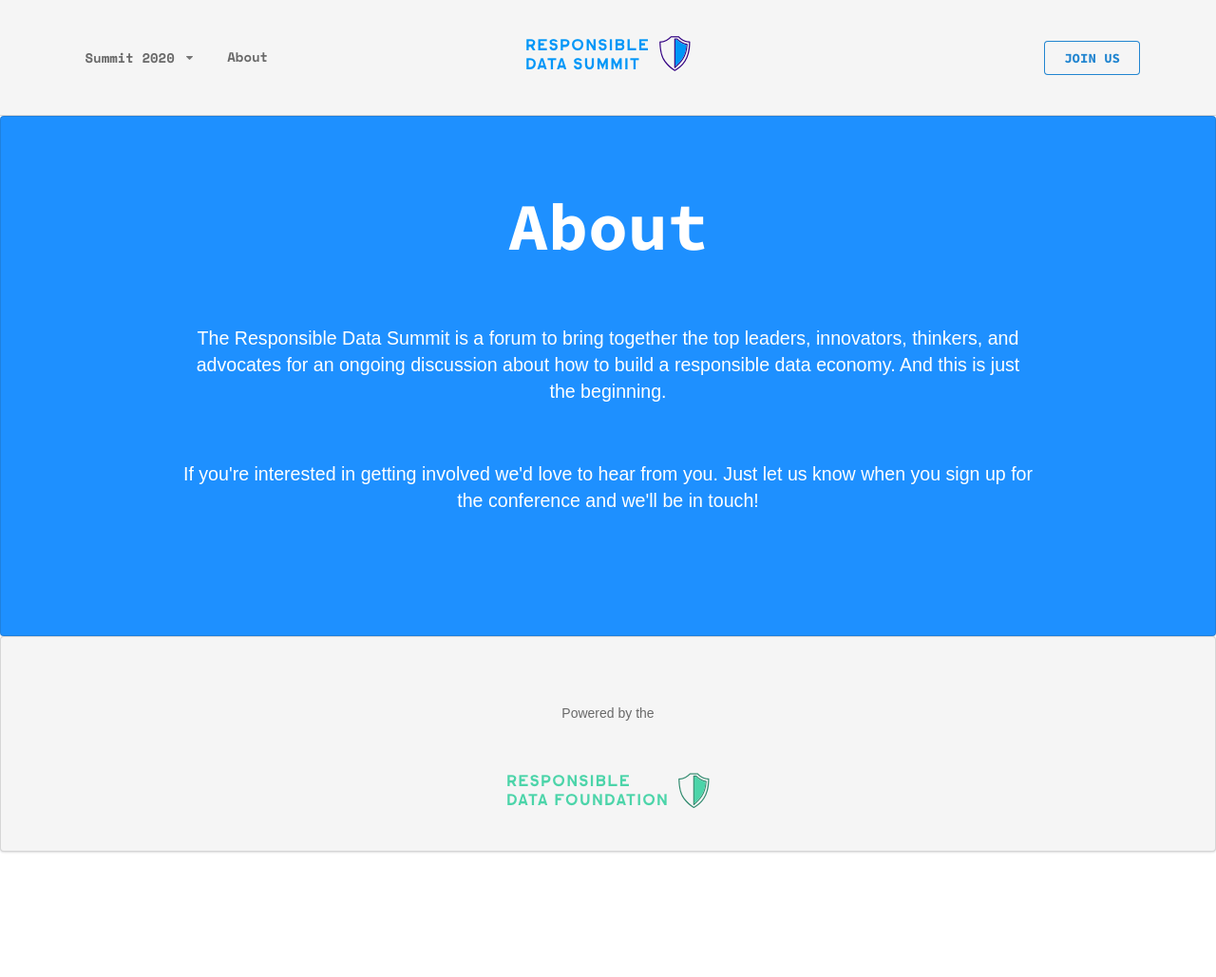
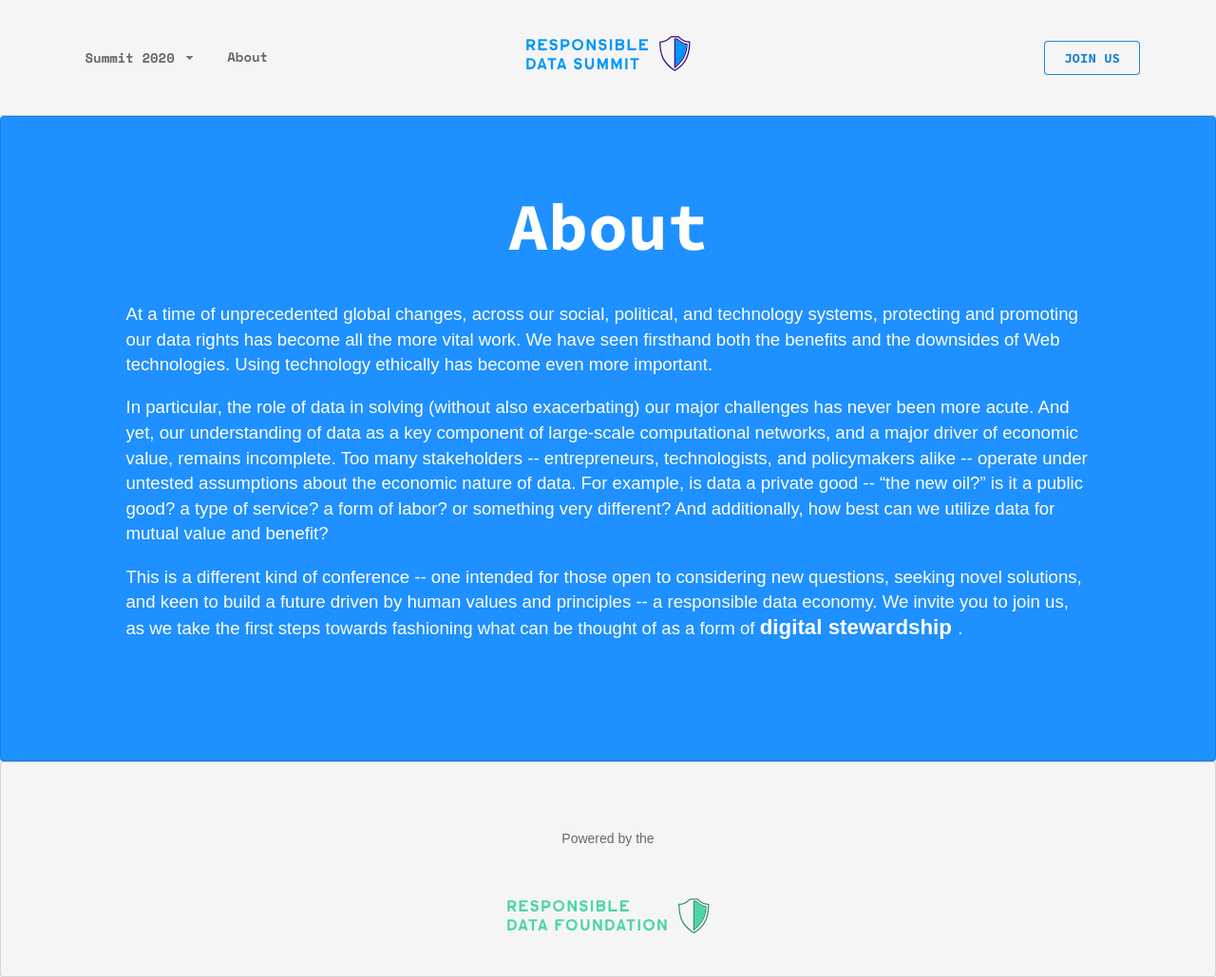
Before and after one commit to responsible-data-summit/responsible-data-summit.github.io, a Jekyll site: the page built from pages/about.html, in a window 1280 px wide. Shown: the whole page at 95% size. Built offline with Jekyll 4.4.1, drawn with Linux system fonts in a browser that asks for light colours; before the commit the page ends 900 px from its top, so only the background shows below that.

Commit message:
about page

```diff
--- a/assets/css/style.css
+++ b/assets/css/style.css
@@ -172,18 +172,24 @@
     background-size: cover;
 }
 
-.about.ui.container.center.aligned {
-    padding: 4em;
+.about.ui.container.aligned {
+    padding-left: 4em;
+    padding-right: 4em;
+    padding-top: 4em;
+    padding-bottom: 8em;
 }
 
-.about.ui.container.center.aligned h1 {
+.about.ui.container.aligned h1 {
     color: white;
     font-size: 5em;
+    margin-bottom: 0.5em;
+    text-align: center;
 }
 
-.about.ui.container.center.aligned p {
+.about.ui.container.aligned p {
     color: white;
-    font-size: 1.4em;
+    font-size: 1.33em;
+    font-family: sans-serif;
 }
 
 .spotlight.ui.segment.center.aligned {
--- a/pages/about.html
+++ b/pages/about.html
@@ -5,13 +5,16 @@
 ---
 
 <section class="ui segment center aligned" style="background-color: dodgerblue;">
-    <div class="about ui container center aligned">
+    <div class="about ui container left aligned">
         <h1> About </h1>
         <p>
-            The Responsible Data Summit is a forum to bring together the top leaders, innovators, thinkers, and advocates for an ongoing discussion about how to build a responsible data economy. And this is just the beginning.
+            At a time of unprecedented global changes, across our social, political, and technology systems, protecting and promoting our data rights has become all the more vital work.  We have seen firsthand both the benefits and the downsides of Web technologies.  Using technology ethically has become even more important.
         </p>
         <p>
-            If you're interested in getting involved we'd love to hear from you. Just let us know when you sign up for the conference and we'll be in touch!
+            In particular, the role of data in solving (without also exacerbating) our major challenges has never been more acute.  And yet, our understanding of data as a key component of large-scale computational networks, and a major driver of economic value, remains incomplete.  Too many stakeholders -- entrepreneurs, technologists, and policymakers alike -- operate under untested assumptions about the economic nature of data.  For example, is data a private good -- “the new oil?” is it a public good? a type of service? a form of labor? or something very different?  And additionally, how best can we utilize data for mutual value and benefit?
+        </p>
+        <p>
+            This is a different kind of conference -- one intended for those open to considering new questions, seeking novel solutions, and keen to build a future driven by human values and principles --  a responsible data economy.  We invite you to join us, as we take the first steps towards fashioning what can be thought of as a form of <b> digital stewardship </b>.
         </p>
     </div>
 </section>
```
